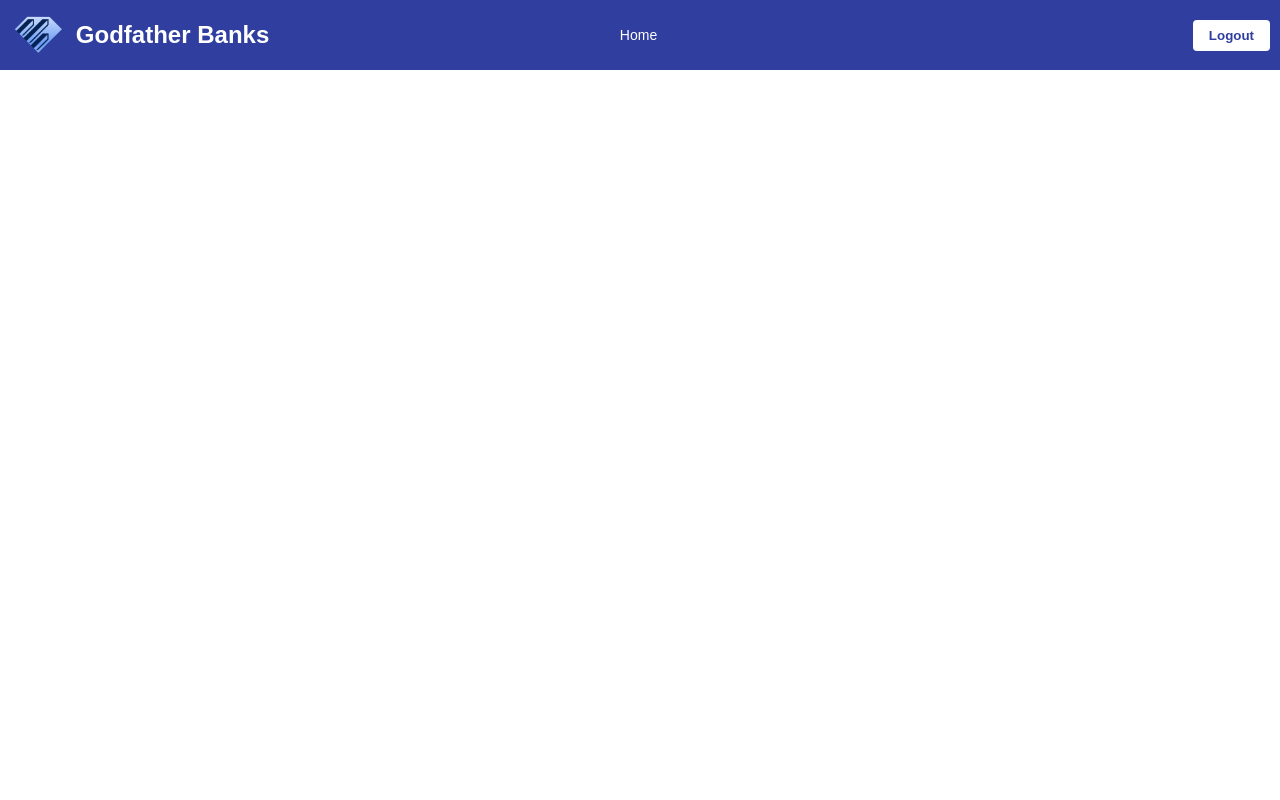
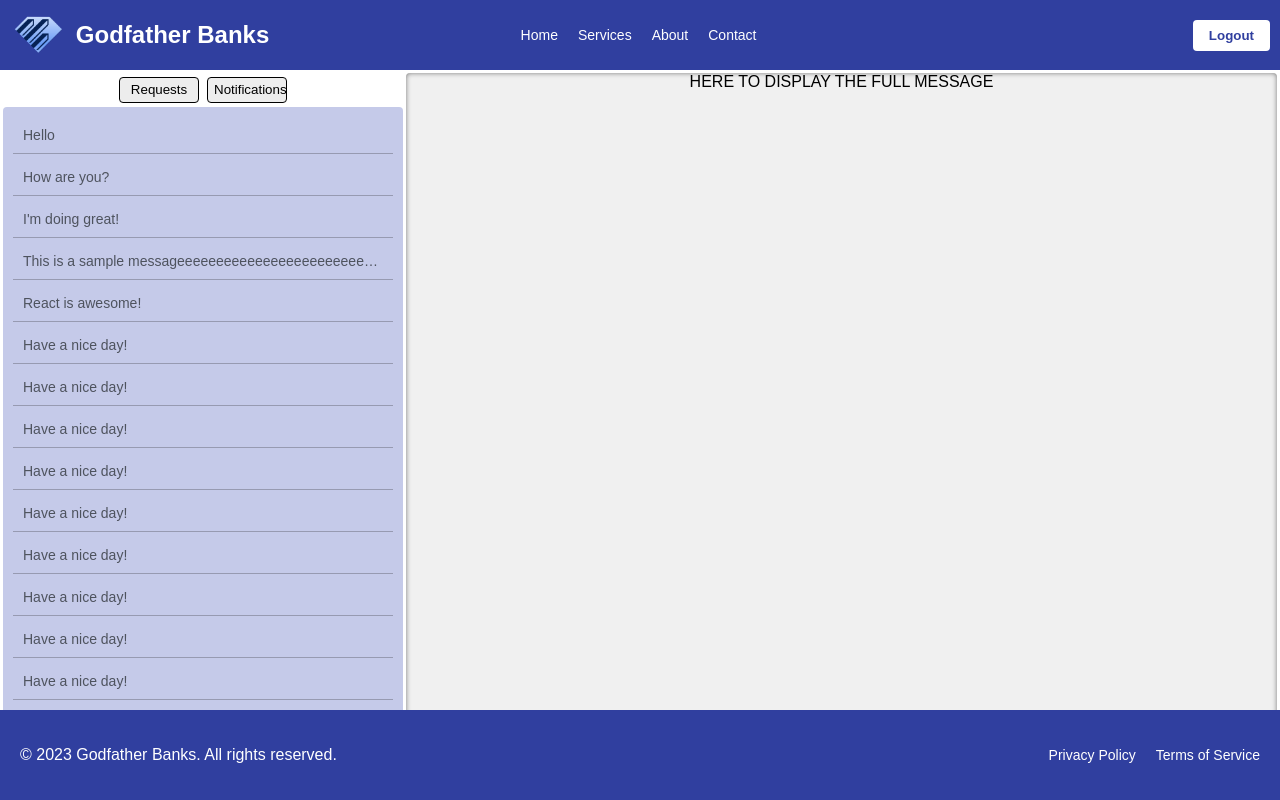
Before and after one commit to software-engineering-2023/Wallahy-Ha2felholko, a React (Create React App) app in the folder godfather-banks/: page /Banker in a window 1280 px wide. Built offline with nearby package versions, Linux system fonts and the light colour scheme.

Commit message:
changed banker page

```diff
--- a/godfather-banks/src/Banker.css
+++ b/godfather-banks/src/Banker.css
@@ -49,8 +49,7 @@ body {
     align-items: center;
   }
 
-  .login-button,
-  .register-button {
+  .logout-button {
     background-color: #FFFFFF;
     color: #303F9F;
     border: none;
@@ -60,3 +59,129 @@ body {
     font-weight: bold;
     cursor: pointer;
   }
+
+  .body-n-footer {
+    flex-grow: 1; /* Allow the body to grow and fill the remaining space */
+  }
+
+  .body {
+    margin: 3px;
+    display: flex;
+    height: 654px;
+  }
+
+  .button-group {
+  display: flex;
+  justify-content: center;
+  align-items: center;
+  height: 40px;
+  margin-bottom: 4px;
+  margin-top: 4px;
+  }
+
+  .button-group button {
+    width: 80px;
+    height: 100%;
+  }
+
+  .button-group button:first-child {
+    margin-right: 4px;
+  }
+
+  .button-group button:last-child {
+    margin-left: 4px;
+  }
+
+  button{
+    background-color:rgb(237, 237, 237);
+    border-width: 1px;
+    border-radius: 4px;
+    border-style: solid;
+  }
+
+  button.selected{
+    background-color:rgb(188, 188, 188);
+    border-radius: 4px;
+    border-style: solid;
+  }
+
+  .List{
+    width: 400px;
+    display: flex;
+    flex-direction: column;
+
+  }
+
+  .RequestList {
+    background-color: #C5CAE9;
+    padding: 10px;
+    width: 400px;
+    box-sizing: border-box;
+    display: flex;
+    flex-direction: column;
+    overflow-y: auto;
+    border-radius: 4px;
+  }
+
+  .Requests {
+    padding: 10px;
+    color:#4e535e;
+    margin-bottom: 5px;
+    border-bottom: 1px solid #979ab1;
+    box-sizing: border-box;
+    flex-shrink: 0;
+    white-space: nowrap;
+    overflow: hidden;
+    text-overflow: ellipsis;
+  }
+
+  .RemainingRectangle {
+    text-align: center;
+    width: 1040px;
+    margin-left: 3px;
+    background-color: #f0f0f0;
+    box-shadow: inset 0 0 5px rgba(0, 0, 0, 0.5);
+    border-radius: 4px;
+  }
+
+  .footer {
+    position: absolute;
+    left:0;
+    bottom:0;
+    right:0;
+    background-color: #303F9F;
+    color: #FFFFFF;
+    padding: 20px;
+    text-align: center;
+  }
+
+  .footer-content {
+    display: flex;
+    justify-content: space-between;
+    align-items: center;
+  }
+
+  .footer ul {
+    list-style: none;
+    padding: 0;
+    margin: 0;
+  }
+
+  .footer ul li {
+    display: inline-block;
+    margin-left: 20px;
+  }
+
+  .footer ul li a {
+    color: #FFFFFF;
+    text-decoration: none;
+  }
+  .logo {
+    display: flex;
+    align-items: center;
+  }
+
+  .logo img {
+    height: 40px; /* Adjust the height as per your logo size */
+    margin-right: 10px;
+  }
--- a/godfather-banks/src/Banker.js
+++ b/godfather-banks/src/Banker.js
@@ -1,7 +1,42 @@
 import './Banker.css';
 import logo from './nobg-logo.png';
+import React, { useState } from 'react';
 
 function Banker() {
+  const [selectedButton, setSelectedButton] = useState(null);
+
+  const handleButtonClick = (button) => {
+      setSelectedButton(button);
+  };
+    const messages = [
+      "Hello",
+      "How are you?",
+      "I'm doing great!",
+      "This is a sample messageeeeeeeeeeeeeeeeeeeeeeeeeeeeeeeeeeeeeeeeeee KALAM KETEEERRRRR",
+      "React is awesome!",
+      "Have a nice day!",
+      "Have a nice day!",
+      "Have a nice day!",
+      "Have a nice day!",
+      "Have a nice day!",
+      "Have a nice day!",
+      "Have a nice day!",
+      "Have a nice day!",
+      "Have a nice day!",
+      "Have a nice day!",
+      "Have a nice day!",
+      "Have a nice day!",
+      "Have a nice day!",
+      "Have a nice day!",
+      "Have a nice day!",
+      "Have a nice day!",
+      "Have a nice day!",
+    ];
+
+    const handleClick = (message) => {
+      console.log(`Clicked message: ${message}`);
+    };
+
     return (
       <div className="Banker">
          <header className="header">
@@ -13,13 +48,59 @@ function Banker() {
             <div className="control">
               <ul>
                 <li><a href="/" className="active">Home</a></li>
+                <li><a href="/services">Services</a></li>
+              <li><a href="/about">About</a></li>
+                <li><a href="/contact">Contact</a></li>
               </ul>
             </div>
             <div className="user-area">
-              <button className="register-button">Logout</button>
+              <button className="logout-button">Logout</button>
             </div>
           </nav>
         </header>
+        <div className="body-n-footer">
+        <div className="body">
+          <div className="List">
+          <div className="button-group">
+          <button
+            className={selectedButton === 'button1' ? 'selected' : ''}
+            onClick={() => handleButtonClick('button1')}
+          >
+            Requests
+          </button>
+          <button
+            className={selectedButton === 'button2' ? 'selected' : ''}
+            onClick={() => handleButtonClick('button2')}
+          >
+            Notifications
+          </button>
+          </div>
+            <div className="RequestList">
+              {messages.map((message, index) => (
+                <a
+                  key={index}
+                  className="Requests"
+                  onClick={() => handleClick(message)}
+                >
+                  {message}
+                </a>
+              ))}
+            </div>
+          </div>
+        <div className="RemainingRectangle">
+          HERE TO DISPLAY THE FULL MESSAGE
+        </div>
+      </div>
+        <footer className="footer">
+          <div className="footer-content">
+            <p>&copy; 2023 Godfather Banks. All rights reserved.</p>
+            <ul>
+              <li><a href="/privacy">Privacy Policy</a></li>
+              <li><a href="/terms">Terms of Service</a></li>
+            </ul>
+          </div>
+        </footer>
+        </div>
       </div>
     );
 }
```
